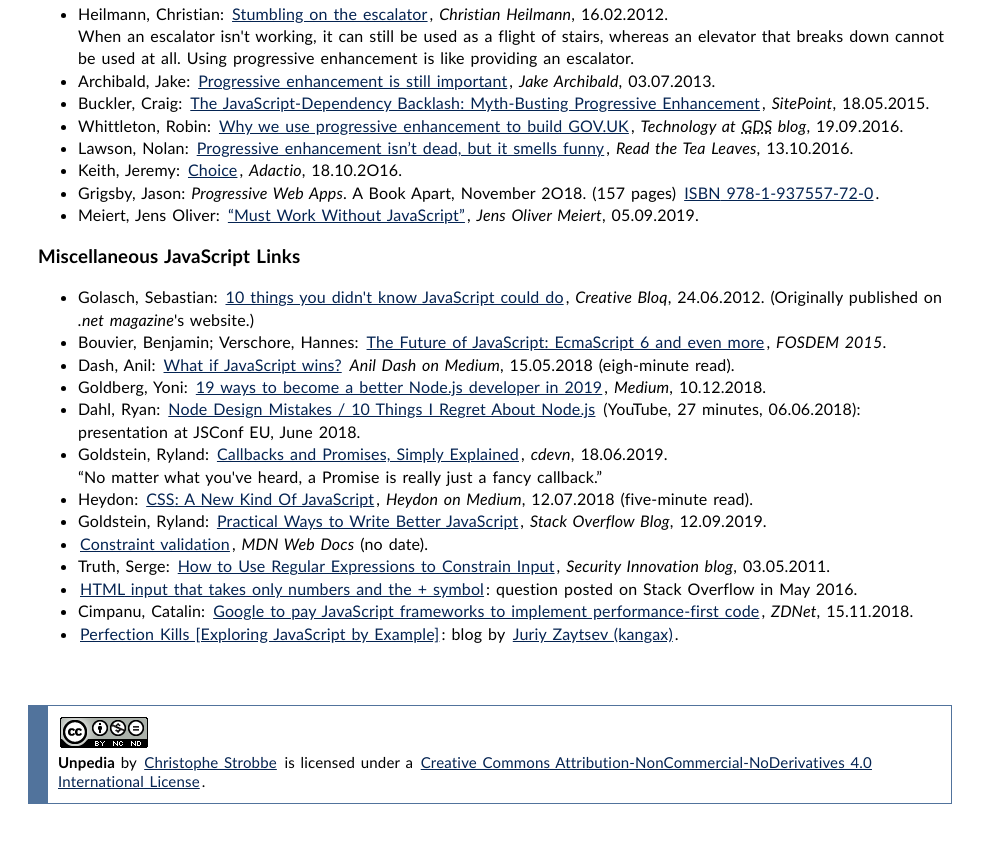
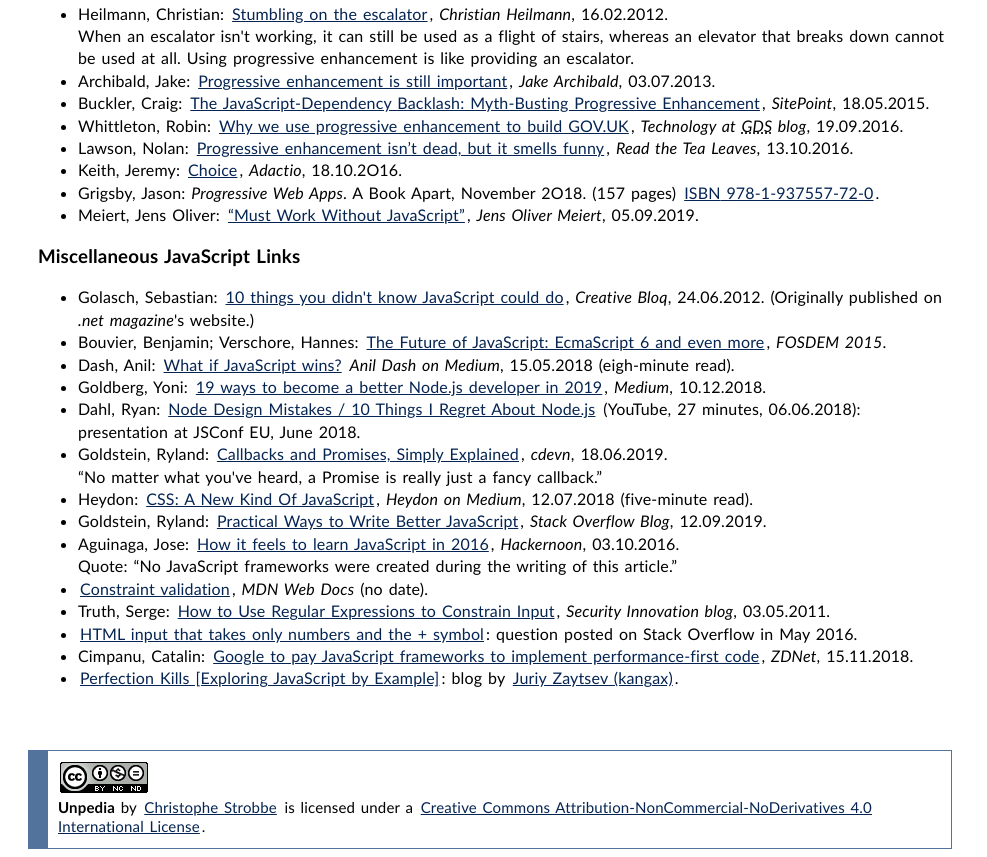
Before and after one commit to cstrobbe/unpedia, a plain HTML site: page Q_Science/QA/QA76_Software/javascript-lang.html in a window 1280 px wide. Shown: the part 3559-4416 px from the top of the page, without its empty margins (0-987 px from the left). Before the commit the page ends 4371 px from the top, so only its background shows below. Drawn offline with Linux system fonts and the light colour scheme.

Commit message:
Add: Aguinaga: How it feels to learn JavaScript in 2016

```diff
--- a/Q_Science/QA/QA76_Software/javascript-lang.html
+++ b/Q_Science/QA/QA76_Software/javascript-lang.html
@@ -428,6 +428,12 @@
       <a href="https://stackoverflow.blog/2019/09/12/practical-ways-to-write-better-javascript/">Practical Ways to Write Better JavaScript</a>,
       <i class="blog">Stack Overflow Blog</i>, 12.09.2019.
     </li>
+    <li>Aguinaga, Jose:
+      <a href="https://hackernoon.com/how-it-feels-to-learn-javascript-in-2016-d3a717dd577f">How it feels to learn JavaScript in 2016</a>,
+      <i class="website">Hackernoon</i>, 03.10.2016.
+      <br />Quote:
+      <q>No JavaScript frameworks were created during the writing of this article.</q>
+    </li>
     <!--@@separate web development page-->
     <!--@@Heydon Pickering: "Axiomatic CSS and Lobotomized Owls", ALA, 21.10.2014: https://alistapart.com/article/axiomatic-css-and-lobotomized-owls -->
     <li>
```
